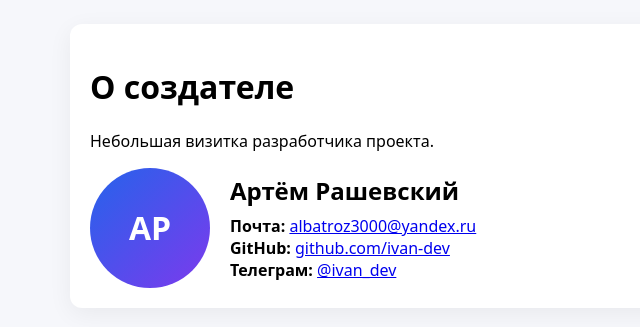
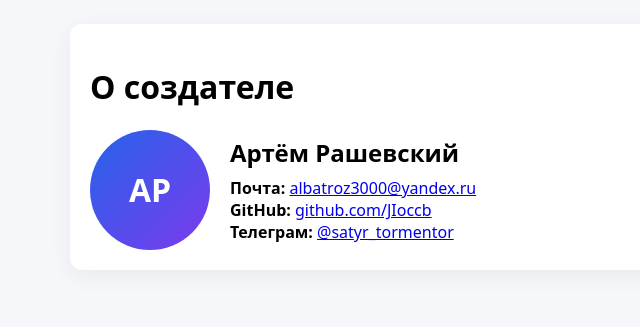
Before and after one commit to JIoccb/invoice-app, a Flask app: page /about in a window 1280 px wide. Shown: the part 50-377 px from the top of the page, without its empty margins (0-640 px from the left). Run offline with Flask 3, Linux system fonts and the light colour scheme; some libraries are stand-ins or nearby versions.

Commit message:
upd: about me

```diff
--- a/templates/about_creator.html
+++ b/templates/about_creator.html
@@ -1,7 +1,6 @@
     {% extends "base.html" %}
 {% block content %}
 <h1>О создателе</h1>
-<p>Небольшая визитка разработчика проекта.</p>
 <div style="display:flex; gap:20px; align-items:center; flex-wrap:wrap;">
     <div style="width:120px; height:120px; border-radius:50%; background:linear-gradient(135deg,#2563eb,#7c3aed); display:flex; align-items:center; justify-content:center; color:#fff; font-size:32px; font-weight:bold;">
         АР
@@ -11,8 +10,8 @@
         <!--<p style="margin:0 0 12px 0; color:#6b7280;">ML-engineer</p>-->
         <ul style="list-style:none; padding:0; margin:0;">
             <li><strong>Почта:</strong> <a href="mailto:albatroz3000@yandex.ru">albatroz3000@yandex.ru</a></li>
-            <li><strong>GitHub:</strong> <a href="https://github.com/JIoccb" target="_blank" rel="noopener">github.com/ivan-dev</a></li>
-            <li><strong>Телеграм:</strong> <a href="https://t.me/satyr_tormentor" target="_blank" rel="noopener">@ivan_dev</a></li>
+            <li><strong>GitHub:</strong> <a href="https://github.com/JIoccb" target="_blank" rel="noopener">github.com/JIoccb</a></li>
+            <li><strong>Телеграм:</strong> <a href="https://t.me/satyr_tormentor" target="_blank" rel="noopener">@satyr_tormentor</a></li>
         </ul>
     </div>
 </div>
```
